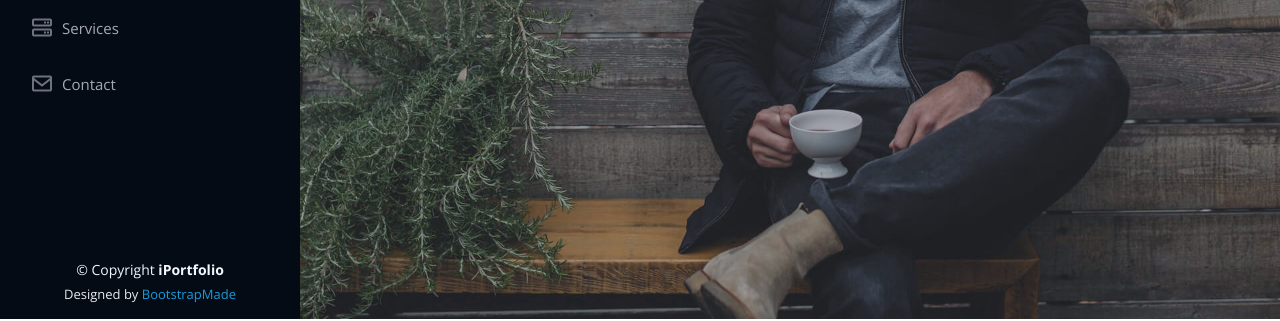
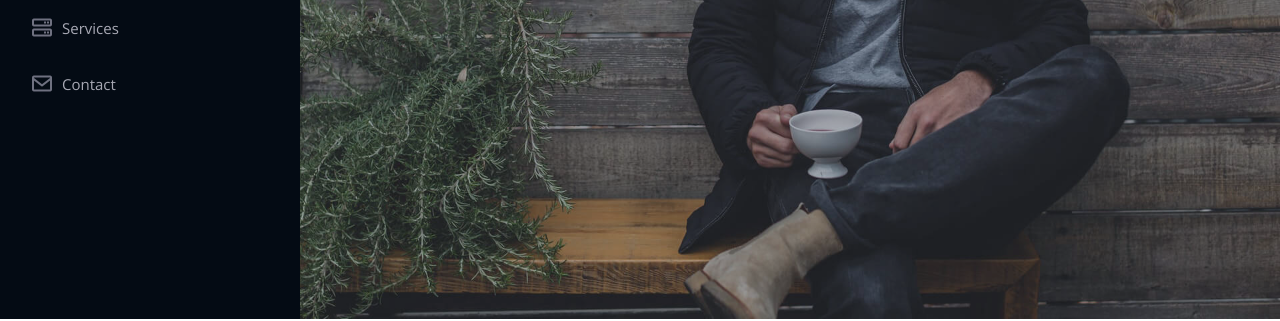
Before and after one commit to NojusRAudys/nojusinfo.github.io, a plain HTML site: page index.html in a window 1280 px wide. Shown: the part 481-802 px from the top of the page. Drawn offline with nearby package versions, Linux system fonts and the light colour scheme.

Commit message:
remove copyright

```diff
--- a/index.html
+++ b/index.html
@@ -625,17 +625,17 @@
   </main><!-- End #main -->
 
   <!-- ======= Footer ======= -->
-  <footer id="footer">
+  <!--<footer id="footer">
     <div class="container">
       <div class="copyright">
         &copy; Copyright <strong><span>iPortfolio</span></strong>
       </div>
-      <div class="credits">
+      <div class="credits"> -->
         <!-- All the links in the footer should remain intact. -->
         <!-- You can delete the links only if you purchased the pro version. -->
         <!-- Licensing information: https://bootstrapmade.com/license/ -->
         <!-- Purchase the pro version with working PHP/AJAX contact form: https://bootstrapmade.com/iportfolio-bootstrap-portfolio-websites-template/ -->
-        Designed by <a href="https://bootstrapmade.com/">BootstrapMade</a>
+        <!--  Designed by <a href="https://bootstrapmade.com/">BootstrapMade</a>-->
       </div>
     </div>
   </footer><!-- End  Footer -->
```
